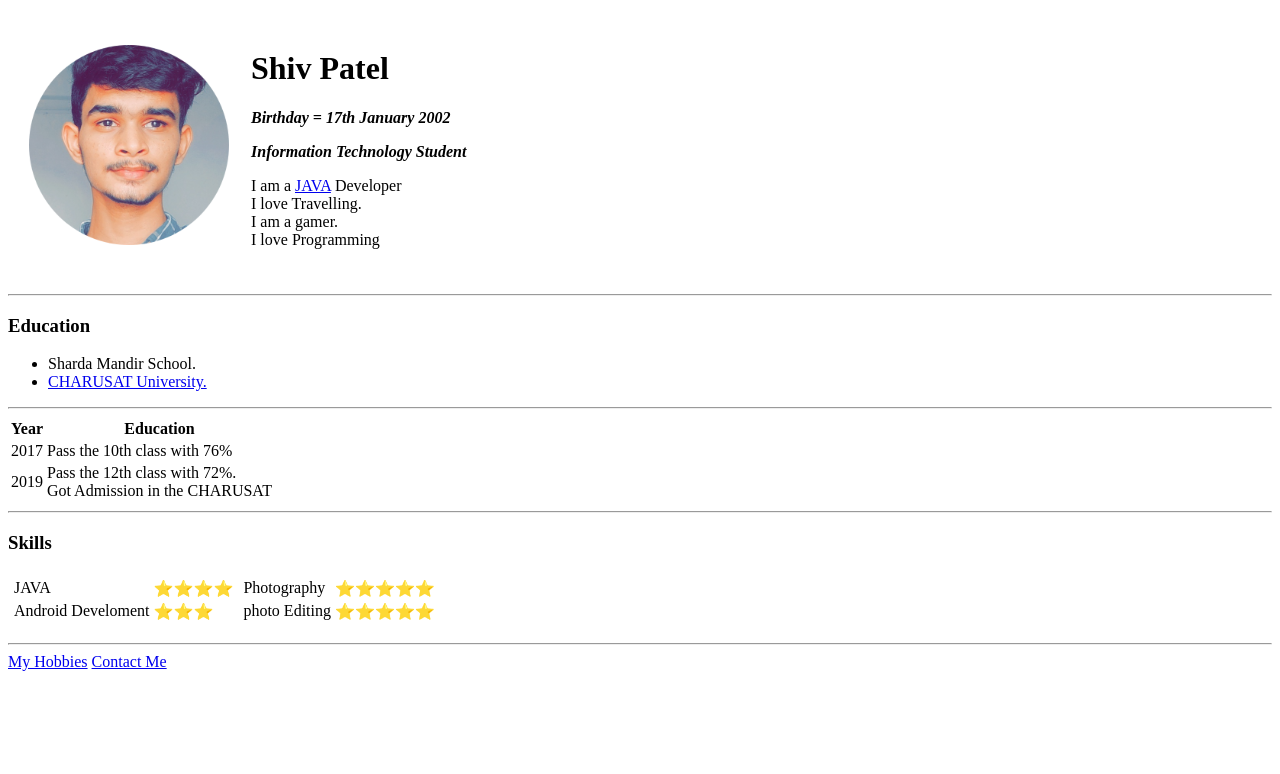
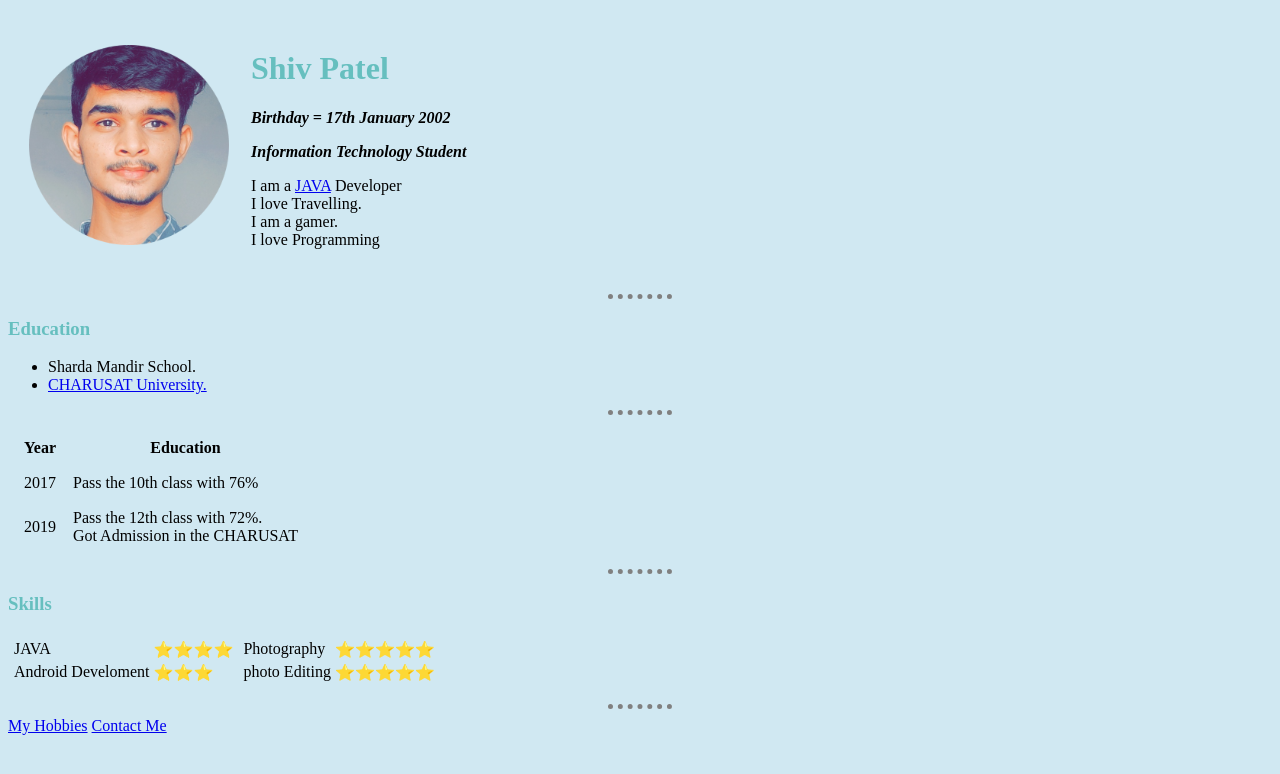
Before and after one commit to shivpatel027/cv, a plain HTML site: page index.html in a window 1280 px wide. Drawn offline with Linux system fonts and the light colour scheme.

Commit message:
Add files via upload

```diff
--- /dev/null
+++ b/css/styles.css
@@ -0,0 +1,20 @@
+body {
+  background-color: #d0e8f2;
+}
+
+hr {
+
+  border-style: none;
+  border-top-style: dotted;
+  border-color: grey;
+  border-width: 5px;
+  width: 5%;
+}
+
+h1{
+  color: #66BFBF;
+}
+
+h3{
+  color: #66BFBF;
+}
--- a/index.html
+++ b/index.html
@@ -4,6 +4,8 @@
 <head>
   <meta charset="utf-8">
   <title> Shiv Patel 💙 </title>
+  <link rel="stylesheet" href="css/styles.css">
+
 </head>
 
 <body>
@@ -32,7 +34,7 @@
 
   <hr>
 
-  <table>
+  <table cellspacing = "15">
     <thead>
       <tr>
         <th>Year</th>
```
